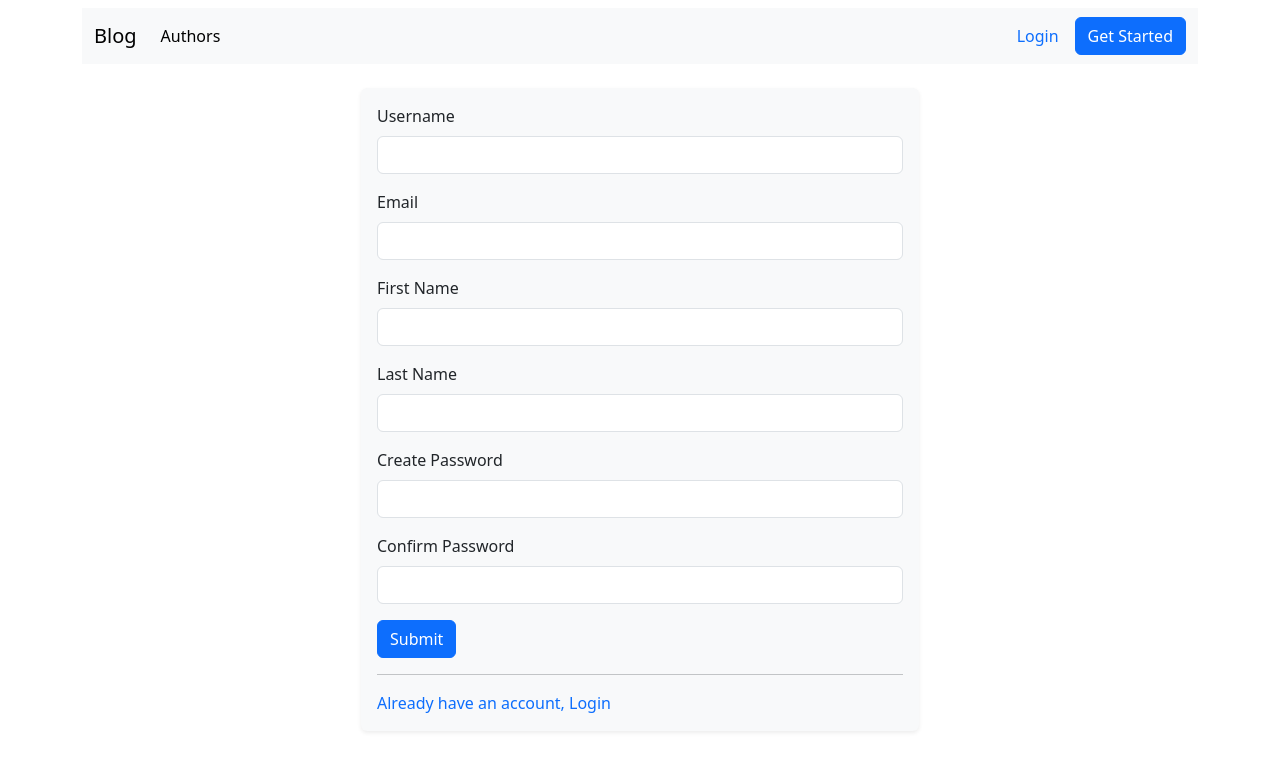
After one commit to jet2018/bootcamp-django-blog, a Django app: page /users/register in a window 1280 px wide. The commit adds this page. Shown: the top 771 px of the page. Run offline with Django 5.2, Linux system fonts and the light colour scheme.

Commit message:
added authentication and introduced class-based views

```diff
--- /dev/null
+++ b/authors/templates/register.html
@@ -0,0 +1,37 @@
+{% extends 'base.html' %}
+
+{% block content %}
+    <form class="mx-auto shadow-sm p-3 mb-5 bg-body-tertiary rounded" method="post" style="width: 50%">
+        {% csrf_token %}
+        <div class="mb-3">
+            <label for="username" class="form-label">Username</label>
+            <input type="text" class="form-control" id="username" name="username">
+        </div>
+        <div class="mb-3">
+            <label for="email" class="form-label">Email</label>
+            <input type="text" class="form-control" id="email" name="email">
+        </div>
+        <div class="mb-3">
+            <label for="first_name" class="form-label">First Name</label>
+            <input type="text" class="form-control" id="first_name" name="first_name">
+        </div>
+        <div class="mb-3">
+            <label for="last_name" class="form-label">Last Name</label>
+            <input type="text" class="form-control" id="last_name" name="last_name">
+        </div>
+        <div class="mb-3">
+            <label for="create_password" class="form-label">Create Password</label>
+            <input type="password" class="form-control" name="create_password" id="create_password">
+        </div>
+        <div class="mb-3">
+            <label for="confirm_password" class="form-label">Confirm Password</label>
+            <input type="password" class="form-control" name="confirm_password" id="confirm_password">
+        </div>
+
+        <button type="submit" class="btn btn-primary">Submit</button>
+
+        <hr>
+
+        <a href="{% url 'authors:login' %}" class="text-decoration-none">Already have an account, Login</a>
+    </form>
+{% endblock %}
--- /dev/null
+++ b/authors/urls.py
@@ -0,0 +1,12 @@
+from django.urls import path
+
+from authors.views import logout_user, signin, registration, AuthorListView
+
+app_name = 'authors'
+
+urlpatterns = [
+    path('', AuthorListView.as_view(), name='index'),
+    path('logout', logout_user, name='logout'),
+    path('login', signin, name='login'),
+    path('register', registration, name='register'),
+]
--- a/authors/views.py
+++ b/authors/views.py
@@ -1,3 +1,80 @@
-from django.shortcuts import render
+from django.contrib import messages
+from django.contrib.auth.mixins import LoginRequiredMixin
+from django.contrib.auth.models import User
+from django.core.paginator import Paginator
+from django.shortcuts import render, redirect
+from django.contrib.auth import logout, authenticate, login
+from django.db.models import Q
+from django.views.generic import ListView
 
-# Create your views here.
+from authors.models import Author
+
+
+def logout_user(request):
+    if request.user.is_authenticated:
+        logout(request)
+        return redirect('posts:index')
+    return redirect('posts:index')
+
+
+def signin(request):
+    if request.method == 'POST':
+        email_or_username = request.POST.get('username')
+        password = request.POST.get('password')
+
+        if not email_or_username or not password:
+            messages.error(request, "Username and password are required")
+        else:
+            check_user = User.objects.filter(Q(username=email_or_username) | Q(email=email_or_username))
+            if check_user.exists():
+                user = check_user.get()
+                authenticated = authenticate(username=user.username, password=password)
+                if authenticated is not None:
+                    messages.success(request, f"Welcome back {user.username}")
+                    login(request, authenticated) # start session
+                    return redirect('authors:index')
+                else:
+                    messages.error(request, "User not found")
+            else:
+                messages.error(request, "User not found")
+    return render(request, 'login.html')
+
+
+def registration(request):
+    if request.method == 'POST':
+        username = request.POST.get("username")
+        first_name = request.POST.get("first_name")
+        last_name = request.POST.get("last_name")
+        create_password = request.POST.get("create_password")
+        confirm_password = request.POST.get("confirm_password")
+        email = request.POST.get("email")
+
+        if username is None or email is None or confirm_password is None or create_password is None or last_name is None or first_name is None:
+            messages.error(request, "Please fill all form fields")
+        elif create_password != confirm_password:
+            messages.error(request, "Passwords did not match")
+        else:
+            try:
+                User.objects.create_user(username=username, email=email, password=confirm_password, first_name=first_name, last_name=last_name)
+                messages.success(request, f"User - {username} created successfully")
+                return redirect('authors:login')
+            except Exception as e:
+                messages.error(request, e)
+
+    return render(request, 'register.html')
+
+
+# def authors(request):
+#     author_list = Author.objects.all()
+#     paginator = Paginator(author_list, 2)  # Show 25 contacts per page.
+#
+#     page_number = request.GET.get("page")
+#     page_obj = paginator.get_page(page_number)
+#     return render(request, 'authors/index.html', {"page_obj": page_obj})
+
+
+class AuthorListView(LoginRequiredMixin, ListView):
+    template_name = 'authors/index.html'
+    model = Author
+    paginate_by = 2
+    context_object_name = 'authors'
--- a/blog/urls.py
+++ b/blog/urls.py
@@ -19,5 +19,6 @@ from django.urls import path, include
 
 urlpatterns = [
     path('admin/', admin.site.urls),
-    path("", include('posts.urls'))
+    path("", include('posts.urls')),
+    path("users/", include('authors.urls'))
 ]
--- a/posts/urls.py
+++ b/posts/urls.py
@@ -1,5 +1,7 @@
 from django.urls import path
 from .views import index, detail, delete, create, update
+
+app_name = 'posts'
 
 urlpatterns = [
     path('', index, name='index'),
--- a/templates/base.html
+++ b/templates/base.html
@@ -1,20 +1,9 @@
-<!DOCTYPE html>
-<html lang="en">
-<head>
-    <meta charset="UTF-8">
-    <title>
-        {% block title %} Welcome to the Authors App {% endblock %}
-    </title>
-    <link href="https://cdn.jsdelivr.net/npm/bootstrap@5.3.5/dist/css/bootstrap.min.css" rel="stylesheet" integrity="sha384-SgOJa3DmI69IUzQ2PVdRZhwQ+dy64/BUtbMJw1MZ8t5HZApcHrRKUc4W0kG879m7" crossorigin="anonymous">
-</head>
-<body class="container my-2">
-    {% block content %}
+{% include 'commons/header.html' %}
 
-    {% endblock content %}
-    <script src="https://cdn.jsdelivr.net/npm/bootstrap@5.3.5/dist/js/bootstrap.bundle.min.js" integrity="sha384-k6d4wzSIapyDyv1kpU366/PK5hCdSbCRGRCMv+eplOQJWyd1fbcAu9OCUj5zNLiq" crossorigin="anonymous"></script>
-</body>
-</html>
+    <main class="mt-4">
+        {% block content %}
 
-<!-- Include JS here -->
-{% block script %}
-{% endblock script %}
+        {% endblock content %}
+    </main>
+
+{% include 'commons/footer.html' %}
--- /dev/null
+++ b/templates/commons/footer.html
@@ -0,0 +1,7 @@
+<script src="https://cdn.jsdelivr.net/npm/bootstrap@5.3.5/dist/js/bootstrap.bundle.min.js" integrity="sha384-k6d4wzSIapyDyv1kpU366/PK5hCdSbCRGRCMv+eplOQJWyd1fbcAu9OCUj5zNLiq" crossorigin="anonymous"></script>
+</body>
+</html>
+
+<!-- Include JS here -->
+{% block script %}
+{% endblock script %}
--- /dev/null
+++ b/templates/commons/header.html
@@ -0,0 +1,62 @@
+<!DOCTYPE html>
+<html lang="en">
+<head>
+    <meta charset="UTF-8">
+    <title>
+        {% block title %} Welcome to the Authors App {% endblock %}
+    </title>
+
+    <link href="https://cdn.jsdelivr.net/npm/bootstrap@5.3.5/dist/css/bootstrap.min.css" rel="stylesheet" integrity="sha384-SgOJa3DmI69IUzQ2PVdRZhwQ+dy64/BUtbMJw1MZ8t5HZApcHrRKUc4W0kG879m7" crossorigin="anonymous">
+</head>
+<body class="container my-2">
+
+<nav class="navbar navbar-expand-lg bg-body-tertiary">
+    <div class="container-fluid">
+        <a class="navbar-brand" href="{% url 'posts:index' %}">Blog</a>
+        <button class="navbar-toggler" type="button" data-bs-toggle="collapse" data-bs-target="#navbarScroll" aria-controls="navbarScroll" aria-expanded="false" aria-label="Toggle navigation">
+            <span class="navbar-toggler-icon"></span>
+        </button>
+        <div class="collapse navbar-collapse" id="navbarScroll">
+            <ul class="navbar-nav me-auto my-2 my-lg-0 navbar-nav-scroll" style="--bs-scroll-height: 100px;">
+                <li class="nav-item">
+                    <a class="nav-link active" aria-current="page" href="{% url 'authors:index' %}">Authors</a>
+                </li>
+
+{#                <li class="nav-item dropdown">#}
+{#                    <a class="nav-link dropdown-toggle" href="#" role="button" data-bs-toggle="dropdown" aria-expanded="false">#}
+{#                        Link#}
+{#                    </a>#}
+{#                    <ul class="dropdown-menu">#}
+{#                        <li><a class="dropdown-item" href="#">Action</a></li>#}
+{#                        <li><a class="dropdown-item" href="#">Another action</a></li>#}
+{#                        <li><hr class="dropdown-divider"></li>#}
+{#                        <li><a class="dropdown-item" href="#">Something else here</a></li>#}
+{#                    </ul>#}
+{#                </li>#}
+{#                <li class="nav-item">#}
+{#                    <a class="nav-link disabled" aria-disabled="true">Link</a>#}
+{#                </li>#}
+            </ul>
+            <div class="d-inline-flex gap-3 align-items-center " role="search">
+                {% if user.is_authenticated %}
+                    <h5>Hi, {{ user.username|capfirst }}</h5>
+                    <a href="{% url 'authors:logout' %}" class="btn btn-primary">Logout</a>
+                {% else %}
+                    <a href="{% url 'authors:login' %}" class=" text-decoration-none">Login</a>
+                    <a href="{% url 'authors:register' %}" class="btn btn-primary">Get Started</a>
+                {% endif %}
+            </div>
+        </div>
+    </div>
+</nav>
+
+{% if messages %}
+        {% for message in messages %}
+            {% if forloop.first %}
+                <div class="alert my-1 alert-{% if message.tags %}{{ message.tags }} {% endif %} alert-dismissible fade show" role="alert">
+                    {{message}}
+                    <button type="button" class="btn-close" data-bs-dismiss="alert" aria-label="Close"></button>
+                </div>
+            {% endif %}
+        {% endfor %}
+{% endif %}
--- a/templates/commons/post_form.html
+++ b/templates/commons/post_form.html
@@ -1,5 +1,6 @@
+{% if user.is_authenticated %}
     <form method="post" class="border rounded p-4" class="" action="
-{% if post %} {% url 'update' post.id %} {% else %} {% url 'create' %} {% endif %}">
+    {% if post %} {% url 'posts:update' post.id %} {% else %} {% url 'posts:create' %} {% endif %}">
         <h4 class="text-primary">
             {% if post %} Edit {{ post.title }} {% else %} Create Article {% endif %}
         </h4>
@@ -14,8 +15,9 @@
         </div>
         <input type="submit" class="btn btn-primary" value="Save">
         {% if post %}
-        <a href="{% url 'index' %}" class="btn btn-secondary">Cancel</a>
+            <a href="{% url 'posts:index' %}" class="btn btn-secondary">Cancel</a>
         {% else %}
             <input type="reset" class="btn btn-secondary" value="Cancel">
         {% endif %}
     </form>
+{% endif %}
```
Also changed, not shown: authors/templates/authors/index.html (added, +31 -0 lines), authors/templates/index.html (deleted, +0 -15 lines), authors/templates/login.html (added, +21 -0 lines), blog/settings.py (+13 -0 lines), posts/templates/detail.html (+9 -20 lines), posts/templates/index.html (+0 -14 lines), posts/templates/update.html (+0 -24 lines), posts/views.py (+3 -12 lines), templates/commons/paginator.html (added, +25 -0 lines), templates/commons/post_card.html (+6 -3 lines). Lines whose indentation alone changed are shown as unchanged.
